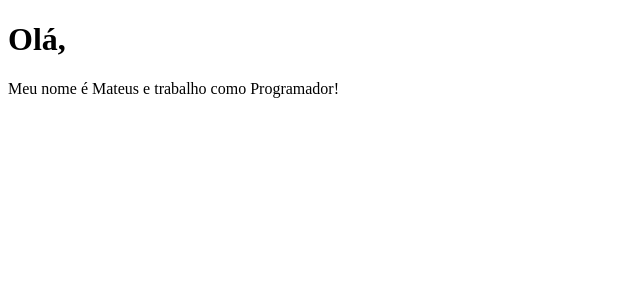
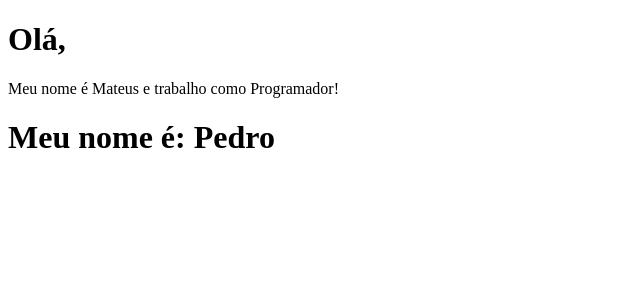
Before and after one commit to MatteusP/Curso-Vue, a Vue app: page / in a window 1280 px wide. Shown: the top 300 px of the page, without its empty margins (0-640 px from the left). Built offline with nearby package versions, Linux system fonts and the light colour scheme.

Commit message:
adição do lifeCycle

```diff
--- a/src/App.vue
+++ b/src/App.vue
@@ -1,14 +1,17 @@
 <template>
   <PrimeiroComponente/>
+  <LifeCycle/>
 </template>
 
 <script>
   import PrimeiroComponente from './components/PrimeiroComponente.vue'
+  import LifeCycle from './components/LifeCycle.vue'
 
   export default {
     name: 'AppA',
     components: {
-      PrimeiroComponente
+      PrimeiroComponente,
+      LifeCycle
     }
   }
 
--- /dev/null
+++ b/src/components/LifeCycle.vue
@@ -0,0 +1,26 @@
+<template>
+    <h1>Meu nome é: {{nome}}</h1>
+</template>
+
+<script>
+
+export default {
+    name: 'LifeCycle',
+    data(){
+        return {
+            nome: 'teste'
+        }
+    },
+    created(){
+        setTimeout(()=> {
+            this.nome = 'Mateus'
+        }, 1000)
+
+    },
+    mounted(){
+        setTimeout(()=> {
+            this.nome = 'Pedro'
+        }, 1000)
+    }
+}
+</script>
```
